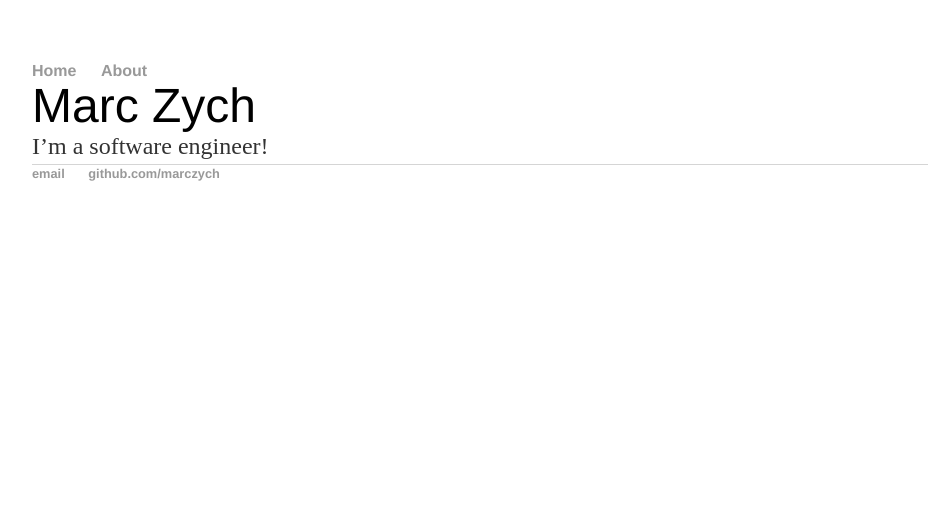
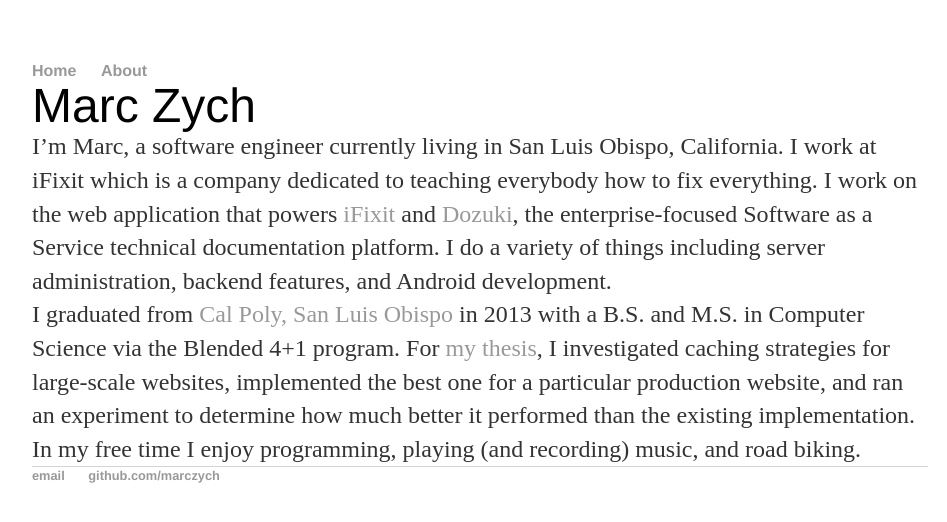
Before and after one commit to marczych/marczych.github.io, a Jekyll site: the page built from index.md, in a window 1280 px wide. Shown: the top 522 px of the page, without its empty margins (160-1107 px from the left). Built offline with Jekyll 4.4.1, drawn with Linux system fonts in a browser that asks for light colours; Markdown is read by kramdown in place of the engine named in the settings.

Commit message:
Rough home page

```diff
--- a/index.md
+++ b/index.md
@@ -4,4 +4,17 @@ page_title: Marc Zych
 page_header: Marc Zych
 ---
 
-I'm a software engineer!
+I'm Marc, a software engineer currently living in San Luis Obispo, California.
+I work at iFixit which is a company dedicated to teaching everybody how to fix everything.
+I work on the web application that powers [iFixit] and [Dozuki], the enterprise-focused Software as a Service technical documentation platform.
+I do a variety of things including server administration, backend features, and Android development.
+
+I graduated from [Cal Poly, San Luis Obispo][Cal Poly] in 2013 with a B.S. and M.S. in Computer Science via the Blended 4+1 program.
+For [my thesis], I investigated caching strategies for large-scale websites, implemented the best one for a particular production website, and ran an experiment to determine how much better it performed than the existing implementation.
+
+In my free time I enjoy programming, playing (and recording) music, and road biking.
+
+[iFixit]: https://www.ifixit.com
+[Dozuki]: http://www.dozuki.com
+[Cal Poly]: http://calpoly.edu
+[my thesis]: http://digitalcommons.calpoly.edu/theses/1002/
```
